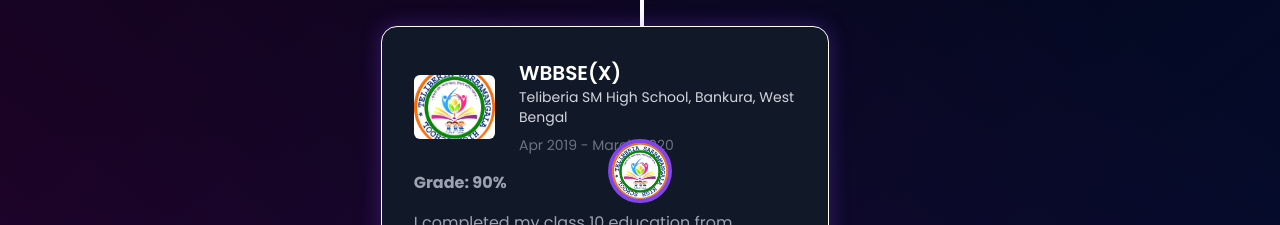
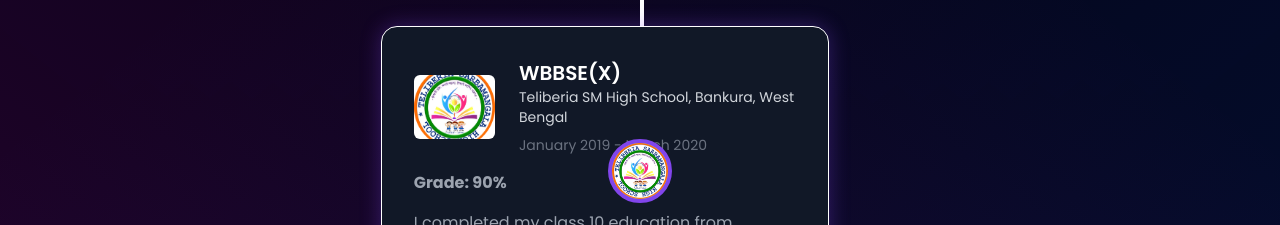
Before and after one commit to subhadipsutradhar2004/Subhadip_Portfolio, a React (Vite) app: page / in a window 1280 px wide. Shown: the part 4000-4225 px from the top of the page. Built offline with nearby package versions, Linux system fonts and the light colour scheme.

Commit message:
Update constants.js

```diff
--- a/src/constants.js
+++ b/src/constants.js
@@ -106,7 +106,7 @@
       id: 2,
       img: Teliberia,
       school: "Teliberia SM High School, Bankura, West Bengal",
-      date: "Apr 2019 - March 2020",
+      date: "January 2019 - March 2020",
       grade: "90%",
       desc: "I completed my class 10 education from Teliberia SM High School, Bankura, West Bengal, under the WBBSE board.",
       degree: "WBBSE(X)",
```
